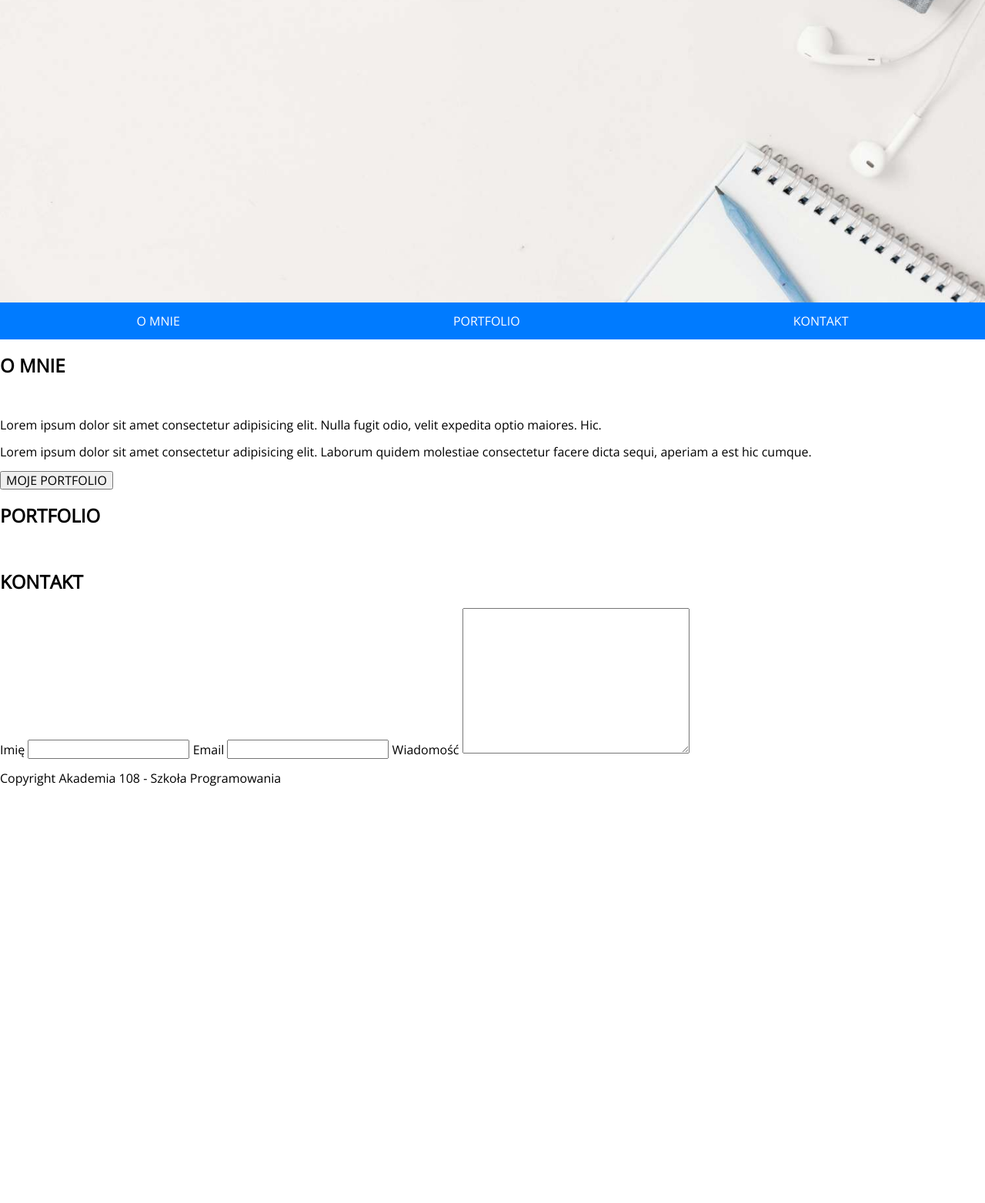
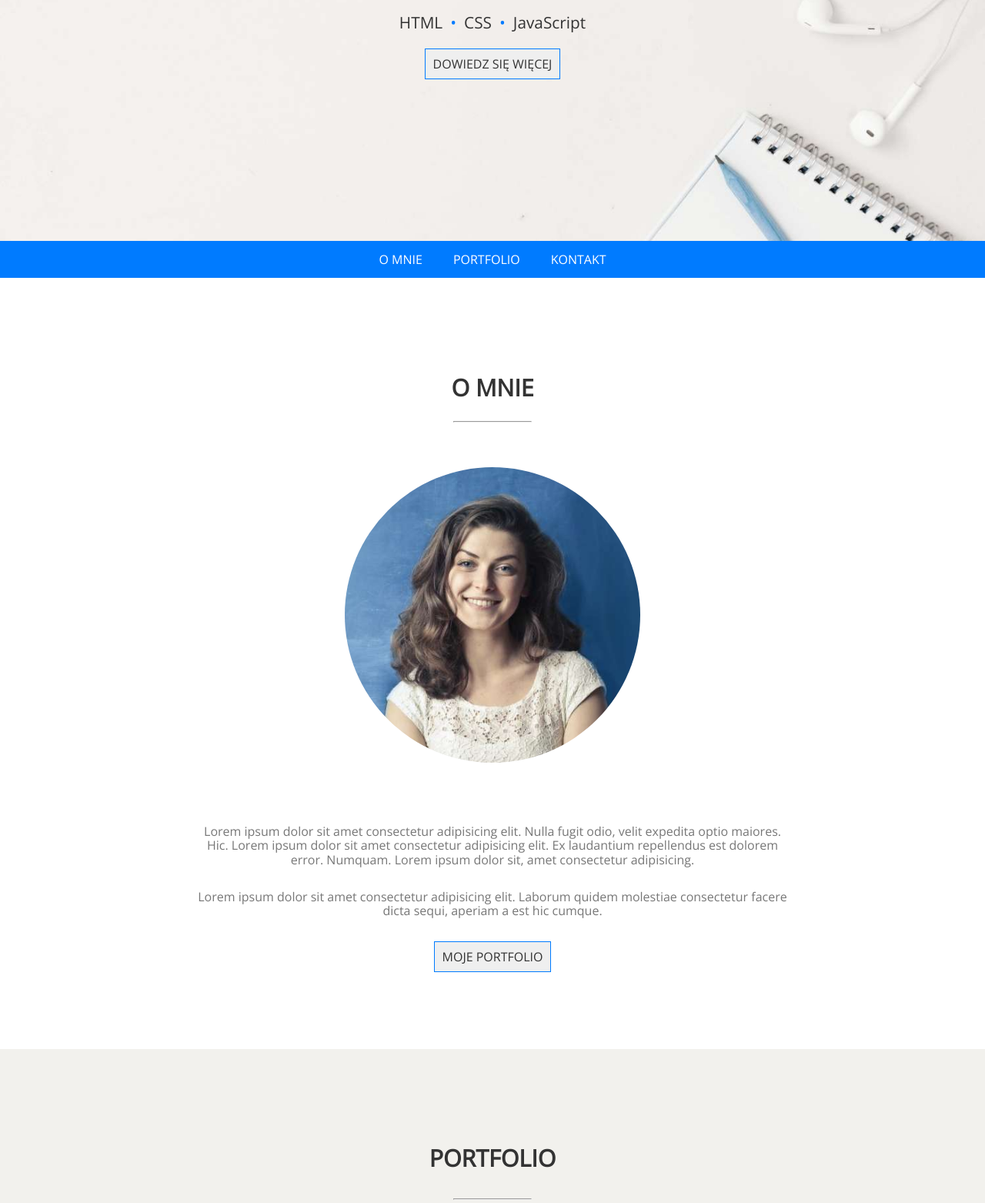
Before and after one commit to MikolajLiszka/css-kurs, a plain HTML site: page 9-projekt-portfolio/index.html in a window 1280 px wide. Shown: the part 327-1890 px from the top of the page at 77% size. Before the commit the page ends 1363 px from the top, so only its background shows below. Drawn offline with nearby package versions, Linux system fonts and the light colour scheme.

Commit message:
prawie koniec

```diff
--- a/9-projekt-portfolio/index.html
+++ b/9-projekt-portfolio/index.html
@@ -1,14 +1,15 @@
 <!DOCTYPE html>
 <html lang="pl">
   <head>
-    <meta charset="UTF-8">
-    <meta http-equiv="X-UA-Compatible" content="IE=edge">
-    <meta name="viewport" content="width=device-width, initial-scale=1.0">
-    <link rel="stylesheet" href="normalize.css">
-    <link rel="stylesheet" href="style.css">
-    <link rel="preconnect" href="https://fonts.googleapis.com">
-    <link rel="preconnect" href="https://fonts.gstatic.com" crossorigin>
-    <link href="https://fonts.googleapis.com/css2?family=Open+Sans:wght@300;400&display=swap" rel="stylesheet">
+    <meta charset="UTF-8" />
+    <meta http-equiv="X-UA-Compatible" content="IE=edge" />
+    <meta name="viewport" content="width=device-width, initial-scale=1.0" />
+    <link rel="stylesheet" href="normalize.css" />
+    <link rel="stylesheet" href="style.css" />
+    <link rel="preconnect" href="https://fonts.googleapis.com" />
+    <link rel="preconnect" href="https://fonts.gstatic.com" crossorigin />
+    <link href="https://fonts.googleapis.com/css2?family=Open+Sans:wght@300;400&display=swap" rel="stylesheet"/>
+    <link rel="stylesheet" href="https://use.fontawesome.com/releases/v5.0.7/css/all.css">
     <title>Document</title>
   </head>
   <body>
@@ -16,53 +17,83 @@
       <div class="header">
         <h1>FRONT END DEVELOPER</h1>
         <hr>
-            <h2 class="under-title">HTML CSS JavaScript</h2>
-            <button class="header-button">DOWIEDZ SIĘ WIĘCEJ</button>
+        <p class="under-paragraf">HTML <span>•</span> CSS <span>•</span> JavaScript</p>
+        <div class="btn btn-header">
+          <button class="btn-content">DOWIEDZ SIĘ WIĘCEJ</button>
+        </div>
       </div>
     </header>
-    <nav>
+    <nav class="main-nav">
+      <label for="drop-nav">Menu</label>
+      <input type="checkbox" id="drop-nav">
       <ul class="nav-list">
         <li class="nav-content"><a href="#o-mnie">O MNIE</a></li>
         <li class="nav-content"><a href="#portfolio">PORTFOLIO</a></li>
         <li class="nav-content"><a href="#kontakt">KONTAKT</a></li>
       </ul>
     </nav>
-    <section id="o-mnie">
+    <section id="about-me">
       <h2>O MNIE</h2>
-        <img src="about.jpg" alt="">
-        <p>Lorem ipsum dolor sit amet consectetur adipisicing elit. Nulla fugit odio, velit expedita optio maiores. Hic.</p>
-        <p>Lorem ipsum dolor sit amet consectetur adipisicing elit. Laborum quidem molestiae consectetur facere dicta sequi, aperiam a est hic cumque.</p>
-        <button>MOJE PORTFOLIO</button>
+      <hr>
+      <div class="about-me-content">
+        <img class="img-about-me" src="img/about.jpg" alt="" />
+      </div>
+      <p class="about-me-text">
+        Lorem ipsum dolor sit amet consectetur adipisicing elit. Nulla fugit
+        odio, velit expedita optio maiores. Hic. Lorem ipsum dolor sit amet
+        consectetur adipisicing elit. Ex laudantium repellendus est dolorem
+        error. Numquam. Lorem ipsum dolor sit, amet consectetur adipisicing.
+      </p>
+      <p class="about-me-text">
+        Lorem ipsum dolor sit amet consectetur adipisicing elit. Laborum quidem
+        molestiae consectetur facere dicta sequi, aperiam a est hic cumque.
+      </p>
+      <div class="btn btn-portfolio"><button class="btn-content">MOJE PORTFOLIO</button></div>
     </section>
     <section id="portfolio">
       <h2>PORTFOLIO</h2>
-        <img src="photo-1" alt="">
-        <img src="photo-2" alt="">
-        <img src="photo-3" alt="">
-        <img src="photo-4" alt="">
-        <img src="photo-5" alt="">
-        <img src="photo-6" alt="">
-        <img src="photo-7" alt="">
-        <img src="photo-8" alt="">
-        <img src="photo-9" alt="">
-        <img src="photo-10" alt="">
-        <img src="photo-11" alt="">
-        <img src="photo-12" alt="">
+      <hr>
+      <img class="img-portfolio" src="img/portfolio/photo-1.jpg" alt="" />
+      <img class="img-portfolio" src="img/portfolio/photo-2.jpg" alt="" />
+      <img class="img-portfolio" src="img/portfolio/photo-3.jpg" alt="" />
+      <img class="img-portfolio" src="img/portfolio/photo-4.jpg" alt="" />
+      <img class="img-portfolio" src="img/portfolio/photo-5.jpg" alt="" />
+      <img class="img-portfolio" src="img/portfolio/photo-6.jpg" alt="" />
+      <img class="img-portfolio" src="img/portfolio/photo-7.jpg" alt="" />
+      <img class="img-portfolio" src="img/portfolio/photo-8.jpg" alt="" />
+      <img class="img-portfolio" src="img/portfolio/photo-9.jpg" alt="" />
+      <img class="img-portfolio" src="img/portfolio/photo-10.jpg" alt="" />
+      <img class="img-portfolio" src="img/portfolio/photo-11.jpg" alt="" />
+      <img class="img-portfolio" src="img/portfolio/photo-12.jpg" alt="" />
     </section>
     <section id="kontakt">
       <h2>KONTAKT</h2>
+      <hr>
+      <div class="form">
         <form action="">
-            <label for="">Imię</label>
-            <input type="text">
-            <label for="">Email</label>
-            <input type="email" name="" id="">
-            <label for="">Wiadomość</label>
-            <textarea name="" id="" cols="30" rows="10"></textarea>
+            <div class="name-form"><input placeholder="Imię" id="name" type="text" /></div>
+            <div class="mail-form"><input placeholder="Email" type="email" name="email" id="email" /></div>
+          <textarea
+            placeholder="Wiadomość"
+            name="text"
+            id="text"
+            cols="30"
+            rows="10"
+          ></textarea>
+          <div class="btn">
+            <button class="btn-content" type="submit">WYŚLIJ WIADOMOŚĆ</button>
+          </div>
         </form>
+      </div>
+      <div class="social-links">
+        <a href="" class="social-link"><i class="fa-brands fa-facebook-square"></i></a>
+        <a href="" class="social-link"><i class="fa-brands fa-twitter"></i></a>
+        <a href="" class="social-link"><i class="fa-brands fa-instagram"></i></a>
+        <a href="" class="social-link"><i class="fa-brands fa-youtube"></i></a>
+      </div>
     </section>
     <footer>
       <p>Copyright Akademia 108 - Szkoła Programowania</p>
     </footer>
-
   </body>
 </html>
--- a/9-projekt-portfolio/style.css
+++ b/9-projekt-portfolio/style.css
@@ -1,6 +1,5 @@
-
 body {
-    font-family: 'Open Sans', sans-serif;
+  font-family: "Open Sans", sans-serif;
   margin: 0px;
   width: 100%;
 }
@@ -10,7 +9,11 @@ header {
   background-size: cover;
   background-position: center;
   background-repeat: no-repeat;
-    height: 90vh;
+  height: 80vh;
+}
+
+.header {
+  padding-top: 100px;
 }
 
 h1 {
@@ -19,6 +22,25 @@ h1 {
   text-align: center;
   margin-top: 0px;
   padding-top: 100px;
+}
+
+h2 {
+  font-size: 1.9em;
+  color: #333;
+  text-align: center;
+  padding-top: 100px;
+}
+
+.under-paragraf {
+  font-size: 1.3em;
+  display: flex;
+  justify-content: center;
+  color: #333;
+}
+
+span {
+  color: #007bff;
+  margin: 0px 10px;
 }
 
 hr {
@@ -32,24 +54,187 @@ hr {
   color: #333;
 }
 
-.header-button {
+.btn-content {
   color: #333;
   border: solid 1px #007bff;
   text-align: center;
   padding: 10px;
 }
 
+.btn {
+  margin-right: 0px;
+  display: flex;
+  justify-content: center;
+}
+
+label[for="drop-nav"] {
+  display: block;
+  padding: 14px 20px;
+  color: #fff;
+  text-transform: uppercase;
+  font-size: 1.5em;
+  text-align: right;
+  cursor: pointer;
+}
+
+#drop-nav {
+  display: none;
+}
+
+#drop-nav:checked + .nav-list {
+  display: block;
+}
+
+.nav-list {
+  padding: 0px;
+}
+
 nav ul {
+  display: none;
+  margin: 0px;
+}
+
+nav ul li {
+  display: block;
+  text-align: right;
   list-style: none;
-    background-color: #007bff;
   display: flex;
-    flex-direction: row;
-    justify-content: space-around;
+  flex-direction: column;
+  justify-content: flex-end;
   padding: 15px 0px;
   margin-top: 0px;
+}
+
+nav {
+  background-color: #007bff;
 }
 
 a {
   text-decoration: none;
   color: white;
 }
+
+.about-me-content {
+  display: flex;
+  justify-content: center;
+  padding-top: 50px;
+  padding-bottom: 50px;
+}
+
+.img-about-me {
+  border-radius: 50%;
+  width: 50%;
+}
+
+.about-me-text {
+  text-align: center;
+  color: #777;
+  width: 95%;
+  margin: 30px auto;
+}
+
+#portfolio {
+  display: flex;
+  flex-direction: column;
+  background-color: #f2f1ed;
+}
+
+.btn-portfolio {
+  margin-bottom: 100px;
+}
+
+.img-portfolio {
+  box-sizing: border-box;
+  flex-basis: 100%;
+}
+
+.form {
+  width: 95%;
+  margin: 0 auto;
+}
+
+form {
+  width: 95%;
+  display: flex;
+  flex-direction: column;
+  justify-content: center;
+}
+
+input[type="text"],
+input[type="email"] {
+  border: 1px solid #777;
+  padding: 10px;
+  margin-bottom: 25px;
+}
+
+textarea {
+  border: 1px solid #777;
+  margin-bottom: 25px;
+  padding: 10px;
+}
+
+.social-links {
+  margin-top: 75px;
+  text-align: center;
+}
+
+footer {
+  background-color: #f2f1ed;
+  margin-bottom: 0px;
+  padding: 50px 0px;
+  text-align: center;
+}
+
+@media all and (min-width: 481px) {
+
+  label[for="drop-nav"] {
+    display: none;
+  }
+
+  nav ul {
+    list-style: none;
+    display: flex;
+    flex-direction: row;
+    justify-content: center;
+    padding: 15px 0px;
+    margin-top: 0px;
+  }
+
+  nav ul li {
+    margin: 0px 20px;
+  }
+
+  form {
+    width: 100%;
+    display: flex;
+    flex-direction: row;
+    flex-wrap: wrap;
+  }
+
+  .name-form {
+    width: 48%;
+  }
+
+  .mail-form {
+    width: 48%;
+  }
+
+  textarea {
+    width: 95%;
+  }
+
+}
+
+@media all and (min-width: 768px) {
+
+  .about-me-content {
+    width: 768px;
+    margin: 0 auto;
+  }
+
+  .about-me-text {
+    width: 768px;
+  }
+
+
+}
```
Lines whose indentation alone changed are shown as unchanged.
